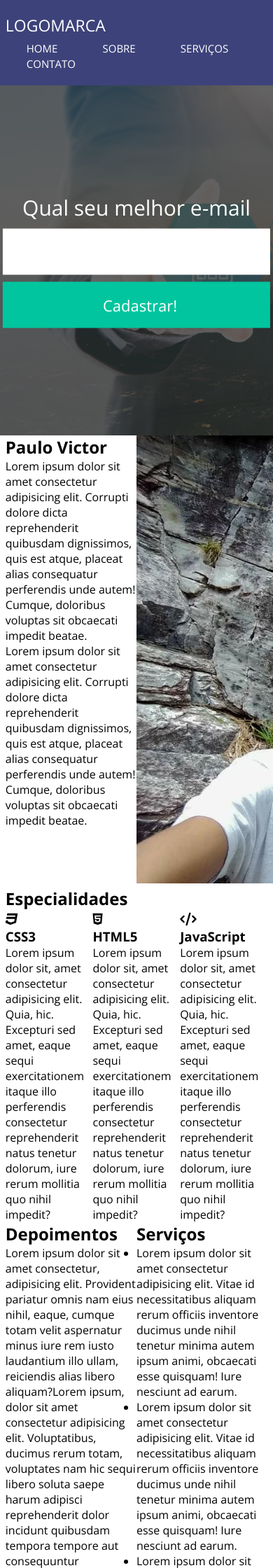
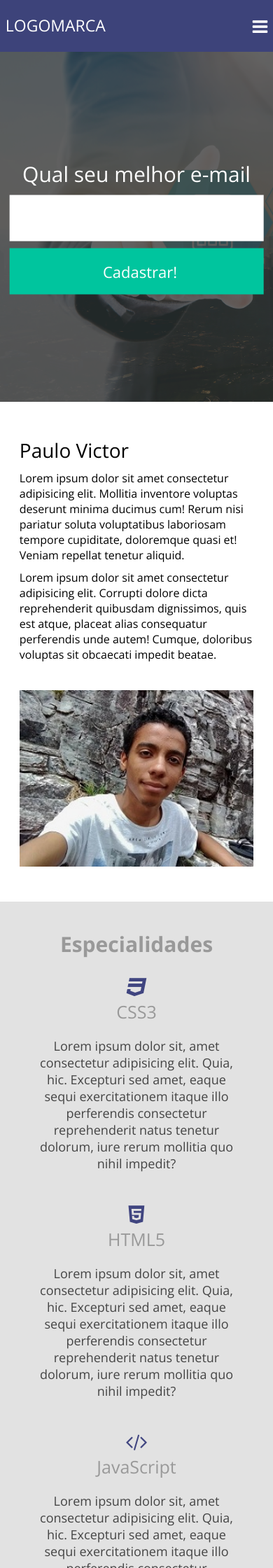
Before and after one commit to PauloVictorSS/Dynamic-WebSite, a PHP site: page / in a window 390 px wide; the page is wider, and only the part inside the window is pictured. Shown: the top 2240 px of that part at 70% size. Run offline with PHP 8.4, Linux system fonts and the light colour scheme; some libraries are stand-ins or nearby versions.

Commit message:
Finalização do CSS
Finalização do CSS da página, junto com o @media

```diff
--- a/estilos/style.css
+++ b/estilos/style.css
@@ -13,9 +13,11 @@
     margin: 0 auto;
 }
 .w50{
+    padding: 0 10px;
     width: 50%;
 }
 .w33{
+    padding: 0 10px;
     width: 33.3%;
 }
 .left{
@@ -27,6 +29,11 @@
 .clear{
     clear: both;
 }
+img{
+    width: 100%;
+    max-width: 400px;
+}
+
 
 /** Estilização do Site **/
 
@@ -83,7 +90,7 @@ nav.desktop a{
 }
 
 section.banner-principal form{
-    width: 98%;
+    width: 93%;
     max-width: 600px;
     position: absolute;
     z-index: 2;
@@ -122,3 +129,171 @@ section.banner-principal form input[type=submit]{
     border: none;
     cursor: pointer;
 }
+
+section.descricao-autor {
+    padding: 30px 0;
+}
+
+section.descricao-autor h2{
+    font-size: 28px;
+    font-weight: 300;
+}
+
+section.descricao-autor p{
+    font-size: 16px;
+    margin-top: 10px;
+}
+
+section.especialidades{
+    padding: 40px 0;
+    background: #E2E2E2;
+}
+
+section.especialidades h2.title{
+    font-size: 30px;
+    text-align: center;
+    color: #999;
+}
+
+.box-especialidade{
+    margin: 40px 0;
+    text-align: center;
+    padding: 0 40px;
+}
+
+.box-especialidade h3{
+    font-size: 29px;
+    color: #404580;
+}
+
+.box-especialidade h4{
+    font-size: 25px;
+    font-weight: 300;
+    color: #999;
+}
+
+.box-especialidade p{
+    color: #444;
+    font-size: 18px;
+    margin-top: 20px;
+}
+
+section.extras{
+    background: #404580;
+    padding: 3% 0;
+}
+
+.servicos-container, .depoimentos-container{
+    padding: 0 50px;
+}
+
+section.extras .title{
+    color: white;
+    font-weight: 300;
+    font-size: 25px;
+    margin-bottom: 15px;
+}
+
+section.extras .depoimento-single{
+    padding: 15px 0;
+    border-bottom: 1px solid #5056A0;
+}
+
+p.depoimento-descricao{
+    font-size: 18px;
+    color: white;
+    font-weight: 300;
+}
+
+p.nome-autor{
+    font-size: 18px;
+    color: white;
+    margin-top: 10px;
+    font-weight: bold;
+}
+
+div.servicos-container ul{
+    margin: 20px 0;
+    list-style-position: inside;
+}
+
+.servicos-container li{
+    font-size: 18px;
+    color: white;
+    font-weight: 300;
+    margin-bottom: 15px;
+}
+
+footer{
+    background: #313462;
+    padding: 30px 0;
+}
+
+footer p{
+    color: white;
+    font-size: 16px;
+    font-weight: 400;
+    text-align: center;
+}
+
+@media screen and (max-width: 700px){
+    .w50{
+        padding: 20px;
+        width: 100%;
+    }
+    .w33{
+        width: 100%;
+        padding: 20px;
+    }
+    .box-especialidade{
+        padding: 20px 40px;
+        margin: 0;
+    }
+    img{
+        float: none !important;
+        display: block;
+        margin: 0 auto;
+    }
+
+    nav.desktop{
+        display: none;
+    }
+
+    nav.mobile{
+        display: block;
+    }
+
+    nav.mobile ul{
+        top: 55px;
+        z-index: 3;
+        list-style-type: none;
+        position: absolute;
+        left: 0;
+        display: block;
+        text-align: center;
+        width: 100%;
+
+    }
+
+    nav.mobile li{
+        font-weight: 300;
+        width: 100%;
+        display: none;
+        border-bottom: 1px solid #ccc;
+        padding: 8px 0;
+        font-size: 17px;
+        background: #fff;
+    }
+
+    nav.mobile li a {
+        display: block;
+        text-decoration: none;
+        color: #444;
+    }
+
+    .botao-menu-mobile{
+        cursor: pointer;
+        color: white;
+        font-size: 25px;
+    }
+}
--- a/index.php
+++ b/index.php
@@ -2,8 +2,8 @@
 <html lang='pt-br'>
  <head>
     <title>Projeto 01</title>
-    <script src="https://kit.fontawesome.com/17abfde62c.js" crossorigin="anonymous"></script>
-    <link href="//fonts.googleapis.com/css?family=Open+Sans:300,400,700" rel="stylesheet" >
+    <link rel="stylesheet" href="https://maxcdn.bootstrapcdn.com/font-awesome/4.7.0/css/font-awesome.min.css">
+    <link href="//fonts.googleapis.com/css?family=Open+Sans:300,400,700" rel="stylesheet">
     <link href="estilos/style.css" rel="stylesheet">
     <meta name="viewport" content="width-device-width, initial-scale-1.0">
     <meta name="description" content="Descrição do meu website">
@@ -23,6 +23,9 @@
                 </ul>
             </nav>
             <nav class="mobile right">
+                <div class="botao-menu-mobile">
+                    <i class="fa fa-bars" aria-hidden="true"></i>
+                </div>
                 <ul>
                     <li><a href="">Home</a></li>
                     <li><a href="">Sobre</a></li>
@@ -49,11 +52,11 @@
         <div class="center">
             <div class="w50 left">
                 <h2>Paulo Victor</h2>
-                <p>Lorem ipsum dolor sit amet consectetur adipisicing elit. Corrupti dolore dicta reprehenderit quibusdam dignissimos, quis est atque, placeat alias consequatur perferendis unde autem! Cumque, doloribus voluptas sit obcaecati impedit beatae.</p>
+                <p>Lorem ipsum dolor sit amet consectetur adipisicing elit. Mollitia inventore voluptas deserunt minima ducimus cum! Rerum nisi pariatur soluta voluptatibus laboriosam tempore cupiditate, doloremque quasi et! Veniam repellat tenetur aliquid.</p>
                 <p>Lorem ipsum dolor sit amet consectetur adipisicing elit. Corrupti dolore dicta reprehenderit quibusdam dignissimos, quis est atque, placeat alias consequatur perferendis unde autem! Cumque, doloribus voluptas sit obcaecati impedit beatae.</p>
             </div>
             <div class="w50 left">
-                <img src="imagens/foto.jpg">
+                <img src="imagens/foto2.jpg" class="right">
             </div>
             <div class="clear"></div>
         </div>
@@ -63,18 +66,18 @@
         <div class="center">
             <h2 class="title">Especialidades</h2>
             <div class="w33 box-especialidade left">
-                <h3><i class="fab fa-css3"></i></h3>
-                <h3>CSS3</h3>
+                <h3><i class="fa fa-css3"></i></h3>
+                <h4>CSS3</h4>
                 <p>Lorem ipsum dolor sit, amet consectetur adipisicing elit. Quia, hic. Excepturi sed amet, eaque sequi exercitationem itaque illo perferendis consectetur reprehenderit natus tenetur dolorum, iure rerum mollitia quo nihil impedit?</p>
             </div>
             <div class="w33 box-especialidade left">
-                <h3><i class="fab fa-html5"></i></h3>
-                <h3>HTML5</h3>
+                <h3><i class="fa fa-html5"></i></h3>
+                <h4>HTML5</h4>
                 <p>Lorem ipsum dolor sit, amet consectetur adipisicing elit. Quia, hic. Excepturi sed amet, eaque sequi exercitationem itaque illo perferendis consectetur reprehenderit natus tenetur dolorum, iure rerum mollitia quo nihil impedit?</p>
             </div>
             <div class="w33 box-especialidade left">
-                <h3><i class="fas fa-code"></i></h3>
-                <h3>JavaScript</h3>
+                <h3><i class="fa fa-code"></i></h3>
+                <h4>JavaScript</h4>
                 <p>Lorem ipsum dolor sit, amet consectetur adipisicing elit. Quia, hic. Excepturi sed amet, eaque sequi exercitationem itaque illo perferendis consectetur reprehenderit natus tenetur dolorum, iure rerum mollitia quo nihil impedit?</p>
             </div>
             <div class="clear"></div>
@@ -83,22 +86,22 @@
 
     <section class="extras">
         <div class="center">
-            <div class="w50 left">
-                <h2 class="title">Depoimentos</h2>
+            <div class="w50 left depoimentos-container">
+                <h2 class="title">Depoimentos dos nossos clientes</h2>
                 <div class="depoimento-single">
-                    <p>Lorem ipsum dolor sit amet consectetur, adipisicing elit. Provident pariatur omnis nam eius nihil, eaque, cumque totam velit aspernatur minus iure rem iusto laudantium illo ullam, reiciendis alias libero aliquam?Lorem ipsum, dolor sit amet consectetur adipisicing elit. Voluptatibus, ducimus rerum totam, voluptates nam hic sequi libero soluta saepe harum adipisci reprehenderit dolor incidunt quibusdam tempora tempore aut consequuntur cupiditate?</p>
+                    <p class="depoimento-descricao">Lorem ipsum dolor sit amet consectetur, adipisicing elit. Provident pariatur omnis nam eius nihil, eaque, cumque totam velit aspernatur minus iure rem iusto laudantium illo ullam, reiciendis alias libero aliquam?Lorem ipsum, dolor sit amet consectetur adipisicing elit.</p>
                     <p class="nome-autor">Lorem Ipsum</p>
                 </div>
                 <div class="depoimento-single">
-                    <p>Lorem ipsum dolor sit amet consectetur, adipisicing elit. Provident pariatur omnis nam eius nihil, eaque, cumque totam velit aspernatur minus iure rem iusto laudantium illo ullam, reiciendis alias libero aliquam?Lorem ipsum, dolor sit amet consectetur adipisicing elit. Voluptatibus, ducimus rerum totam, voluptates nam hic sequi libero soluta saepe harum adipisci reprehenderit dolor incidunt quibusdam tempora tempore aut consequuntur cupiditate?</p>
+                    <p class="depoimento-descricao">Lorem ipsum dolor sit amet consectetur, adipisicing elit. Provident pariatur omnis nam eius nihil, eaque, cumque totam velit aspernatur minus iure rem iusto laudantium illo ullam, reiciendis alias libero aliquam?Lorem ipsum, dolor sit amet consectetur adipisicing elit.</p>
                     <p class="nome-autor">Lorem Ipsum</p>
                 </div>
                 <div class="depoimento-single">
-                    <p>Lorem ipsum dolor sit amet consectetur, adipisicing elit. Provident pariatur omnis nam eius nihil, eaque, cumque totam velit aspernatur minus iure rem iusto laudantium illo ullam, reiciendis alias libero aliquam?Lorem ipsum, dolor sit amet consectetur adipisicing elit. Voluptatibus, ducimus rerum totam, voluptates nam hic sequi libero soluta saepe harum adipisci reprehenderit dolor incidunt quibusdam tempora tempore aut consequuntur cupiditate?</p>
+                    <p class="depoimento-descricao">Lorem ipsum dolor sit amet consectetur, adipisicing elit. Provident pariatur omnis nam eius nihil, eaque, cumque totam velit aspernatur minus iure rem iusto laudantium illo ullam, reiciendis alias libero aliquam?Lorem ipsum, dolor sit amet consectetur adipisicing elit.</p>
                     <p class="nome-autor">Lorem Ipsum</p>
                 </div>
             </div>
-            <div class="w50 left">
+            <div class="w50 left servicos-container">
                 <h2 class="title">Serviços</h2>
                 <ul>
                     <li>Lorem ipsum dolor sit amet consectetur adipisicing elit. Vitae id necessitatibus aliquam rerum officiis inventore ducimus unde nihil tenetur minima autem ipsum animi, obcaecati esse quisquam! Iure nesciunt ad earum.</li>
@@ -112,7 +115,7 @@
 
     <footer>
         <div class="center">
-            <p>Todos os direitos reservados</p>
+            <p>Paulo Victor - Todos os direitos reservados</p>
         </div>
     </footer>
 
```
Also changed, not shown: imagens/foto.jpg, imagens/foto2.jpg (added).
